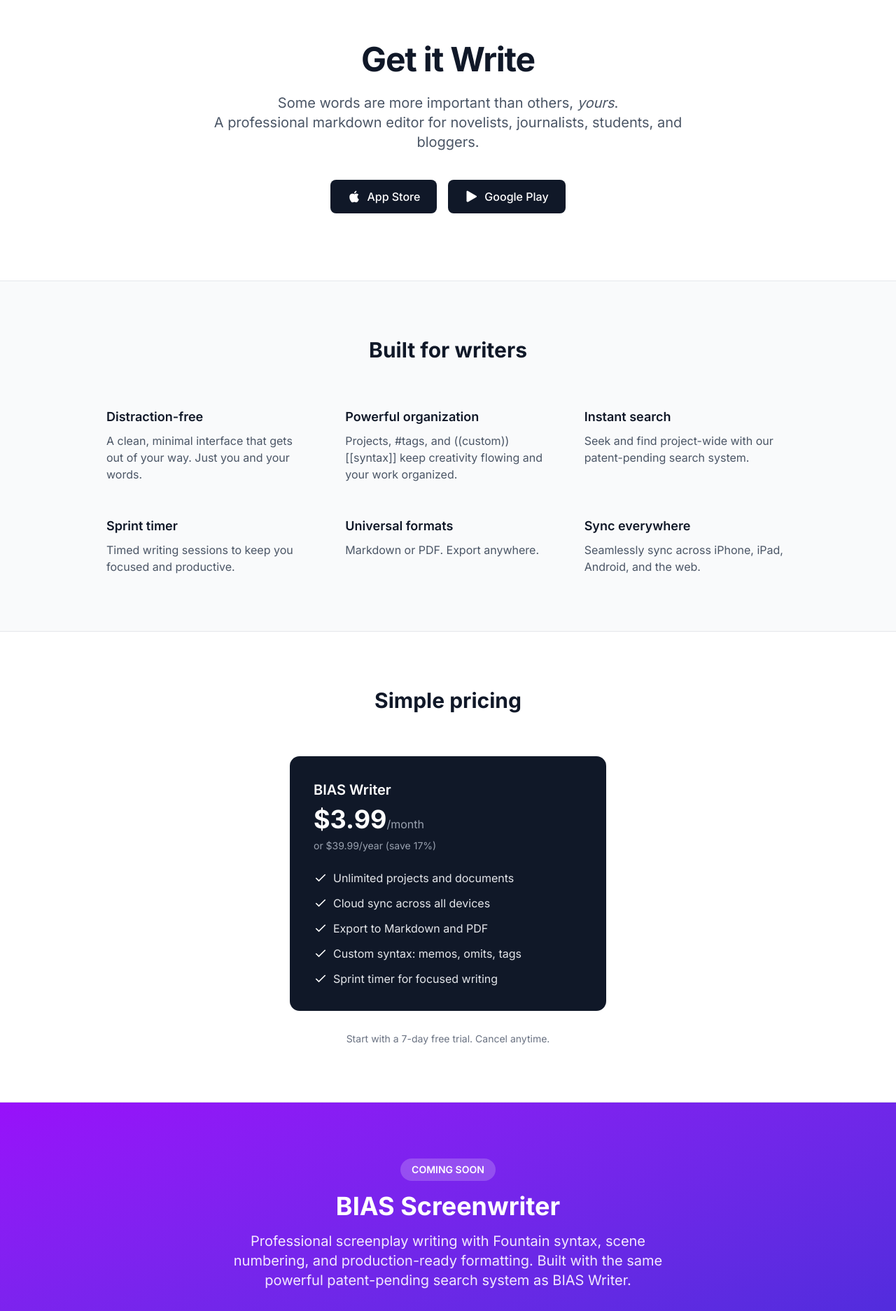
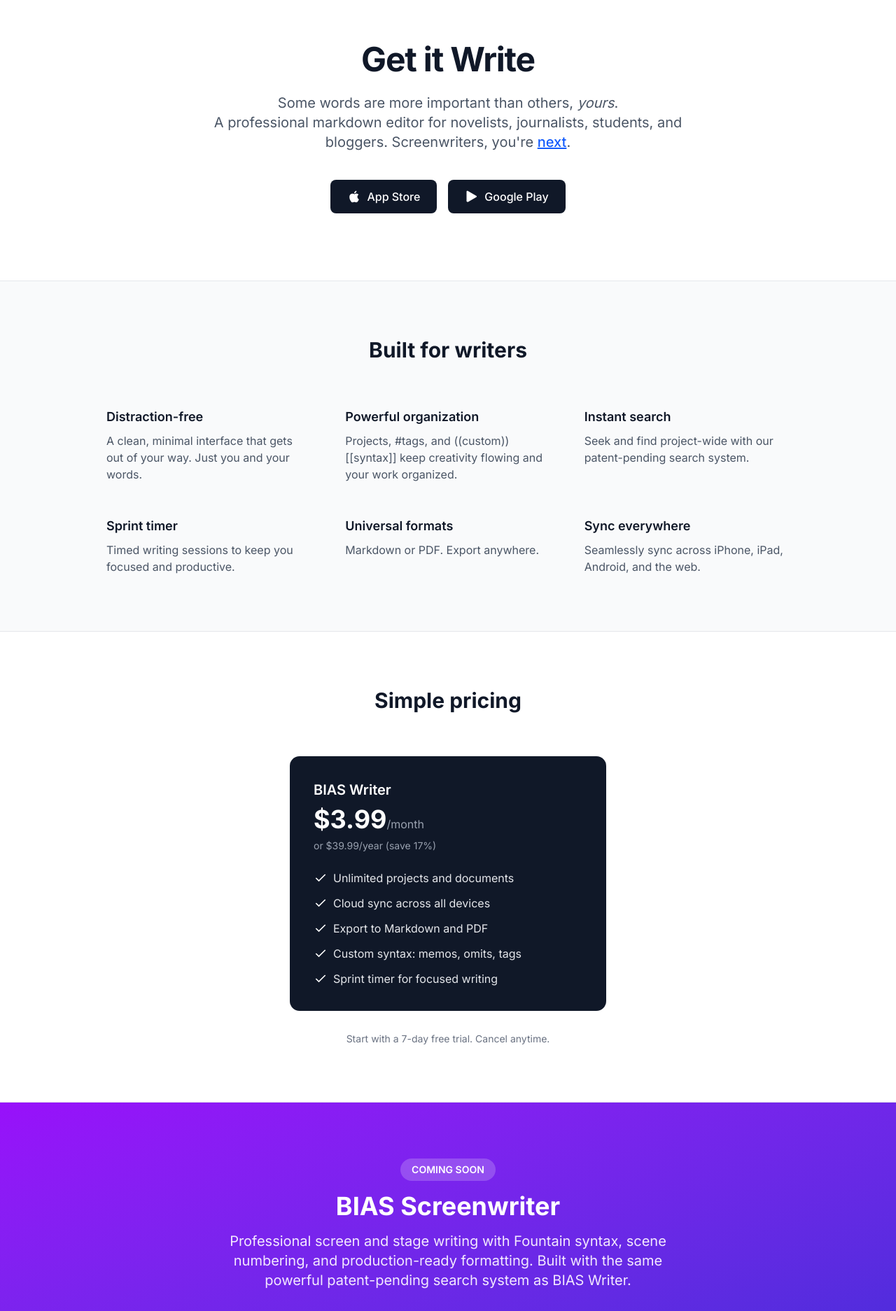
Before and after one commit to BiasLLC/bias-marketing, a Next.js app: page / in a window 1280 px wide. Shown: the part 100-1974 px from the top of the page at 70% size. Built offline with nearby package versions, Linux system fonts and the light colour scheme.

Commit message:
Add Help & Docs, Tutorials, BIAS Screenwriter Coming Soon section, and patent notice

```diff
--- a/app/page.tsx
+++ b/app/page.tsx
@@ -34,7 +34,7 @@
           <p className="text-xl text-gray-600 max-w-2xl mx-auto mb-10">
             Some words are more important than others, <em>yours</em>.
             <br />
-            A professional markdown editor for novelists, journalists, students, and bloggers.
+            A professional markdown editor for novelists, journalists, students, and bloggers. Screenwriters, you&apos;re <a href="#screenwriter" className="text-blue-600 hover:text-blue-700 font-medium underline">next</a>.
           </p>
           <div className="flex justify-center gap-4">
             {/* These will link to actual stores once live */}
@@ -135,7 +135,7 @@
         </section>
 
         {/* Coming Soon - BIAS Screenwriter */}
-        <section className="border-t border-gray-200 bg-gradient-to-br from-purple-600 to-indigo-700">
+        <section id="screenwriter" className="border-t border-gray-200 bg-gradient-to-br from-purple-600 to-indigo-700">
           <div className="max-w-5xl mx-auto px-6 py-20 text-center text-white">
             <div className="inline-block bg-white/20 backdrop-blur-sm px-4 py-1.5 rounded-full text-sm font-semibold mb-4">
               COMING SOON
@@ -144,7 +144,7 @@
               BIAS Screenwriter
             </h2>
             <p className="text-xl text-purple-100 max-w-2xl mx-auto mb-8">
-              Professional screenplay writing with Fountain syntax, scene numbering, and production-ready formatting. Built with the same powerful patent-pending search system as BIAS Writer.
+              Professional screen and stage writing with Fountain syntax, scene numbering, and production-ready formatting. Built with the same powerful patent-pending search system as BIAS Writer.
             </p>
             <a
               href="mailto:info@bias.pub?subject=BIAS%20Screenwriter%20-%20Early%20Access"
```
